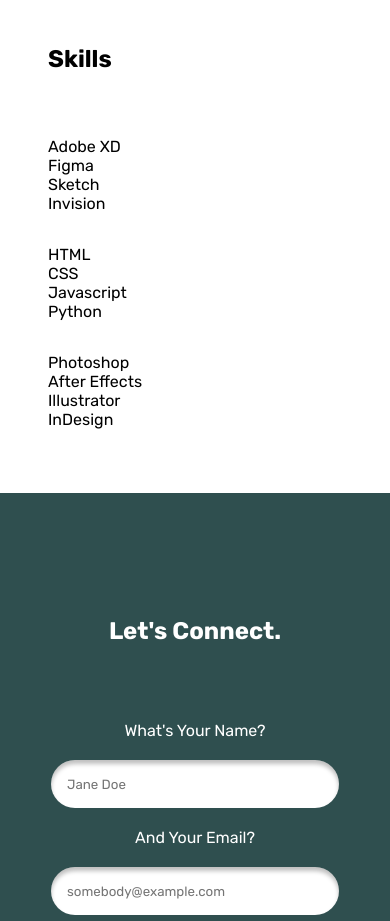
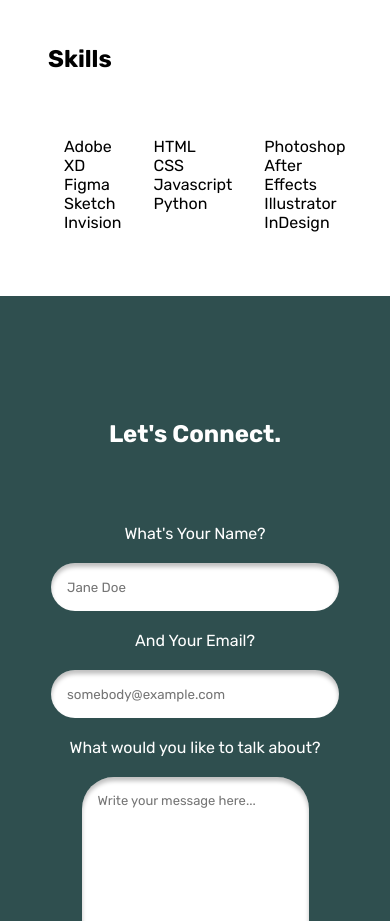
Before and after one commit to janinewhitley/janinewhitley.github.io, a plain HTML site: page index.html in a window 390 px wide. Shown: the part 5649-6570 px from the top of the page. Drawn offline with Linux system fonts and the light colour scheme.

Commit message:
Update style.css

```diff
--- a/style.css
+++ b/style.css
@@ -497,12 +497,8 @@ footer {
 }
 
 @media screen and (max-width: 48rem) {
-    .resume {
-        display: flex;
-        flex-direction: column;
-    }
 
     .resume-skills {
-        padding: 1rem 0;
+        padding: 1rem;
     }
 }
```
